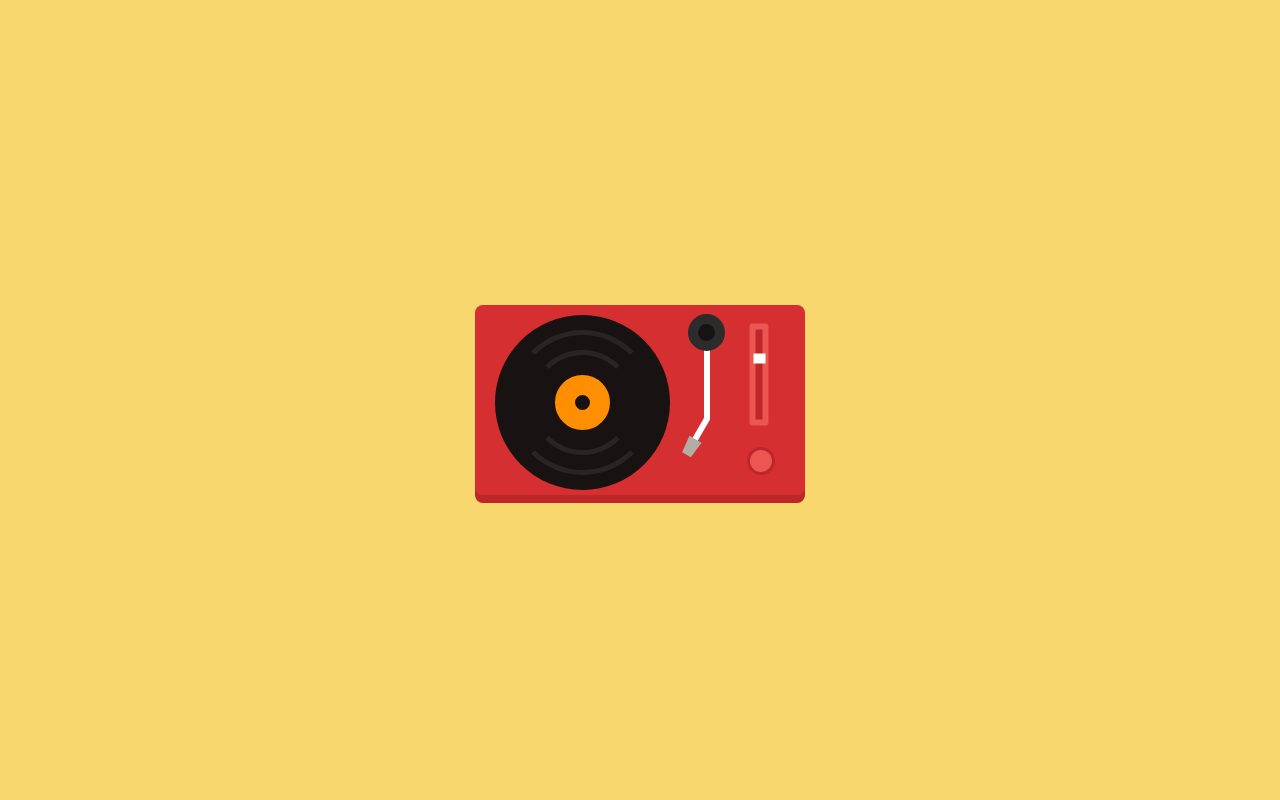
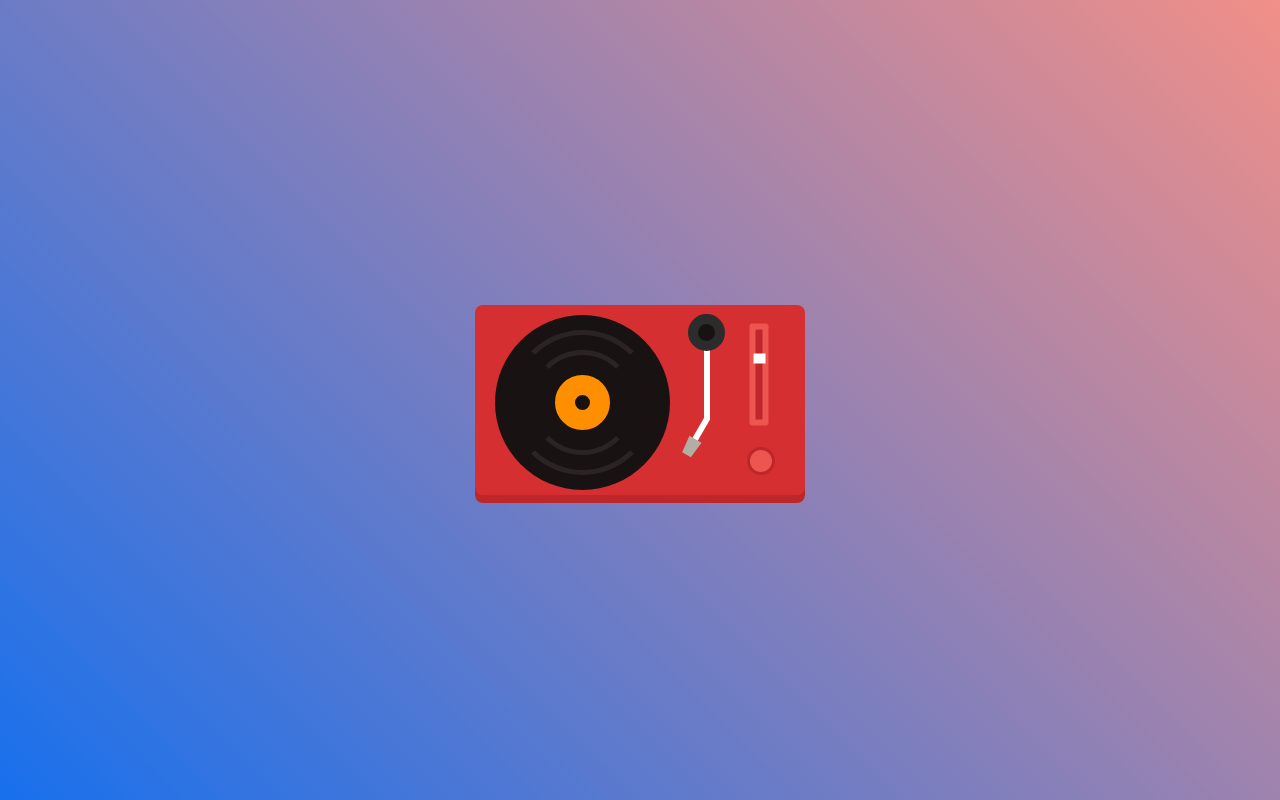
Before and after one commit to Jokuchh/Record-Player, a plain HTML site: page index.html in a window 1280 px wide. Drawn offline with Linux system fonts and the light colour scheme.

Commit message:
Update style.css

```diff
--- a/style.css
+++ b/style.css
@@ -3,7 +3,12 @@
   margin: 0;
 }
 body {
-  background-color: #f8d76e;
+  background: linear-gradient(45deg, #1870ed 0, #f18f88 100%);
+  font-family: 'Montserrat', 'sans-serif';
+  min-height: 100vh;
+  display: flex;
+  align-items: center;
+  justify-content: center;
 }
 .player {
   background-color: #d52f31;
```
